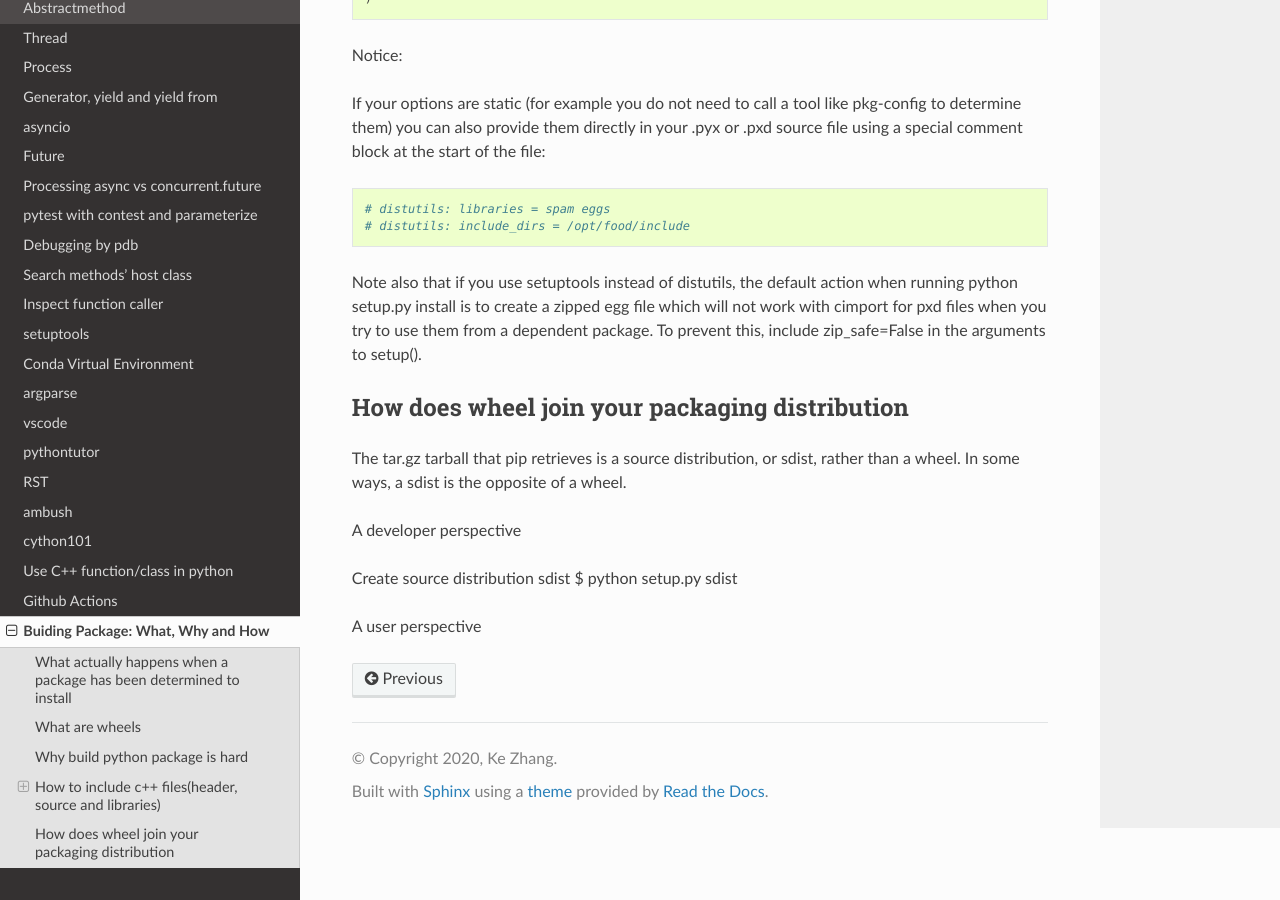
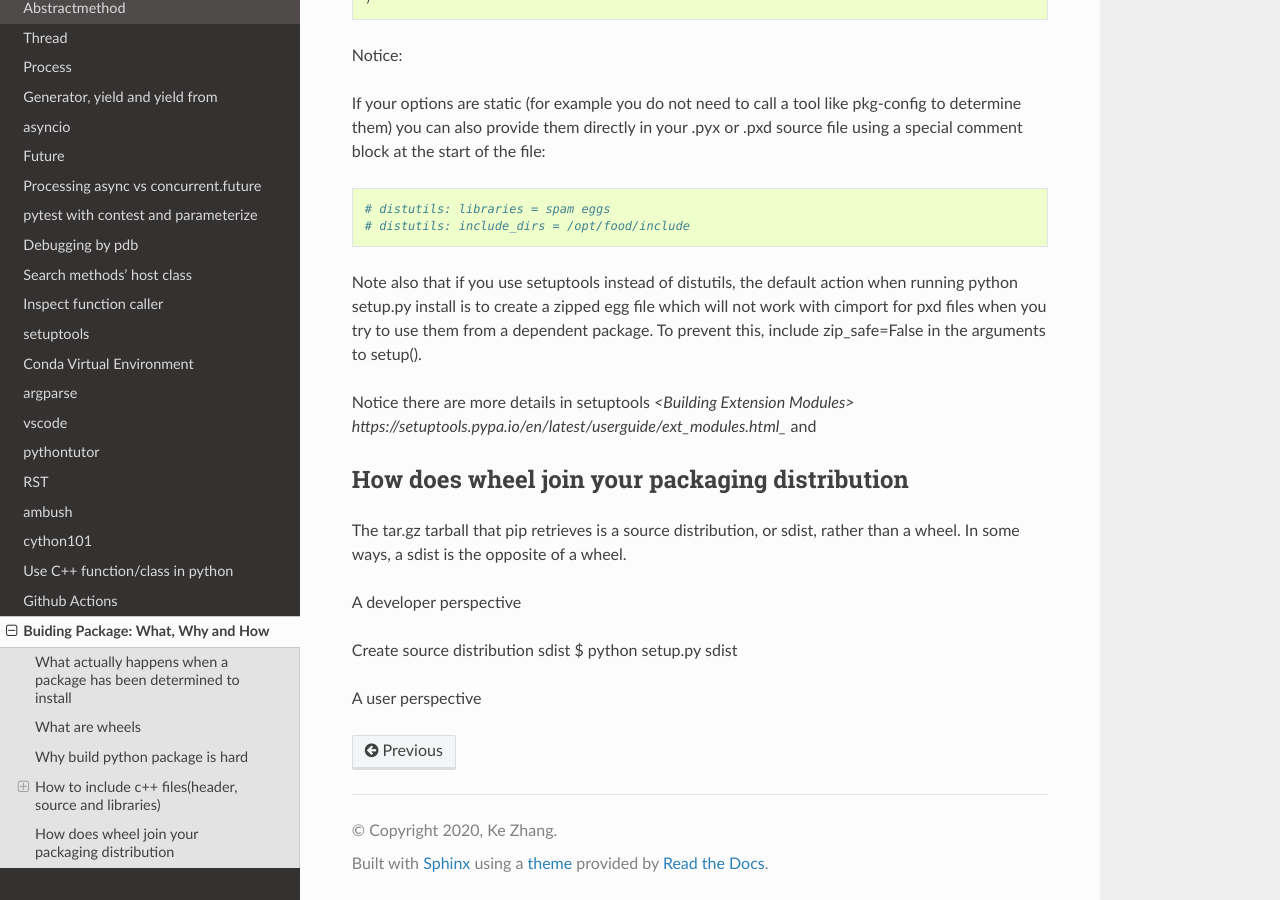
Before and after one commit to ke-zhang-rd/krystal, a Sphinx documentation site: the page built from docs/source/wheel.rst, in a window 1280 px wide and 900 px high, scrolled down 2252 px. Built offline with Sphinx 7.4.7 and the Read the Docs theme 2.0.0, drawn with Linux system fonts in a browser that asks for light colours.

Commit message:
Update wheel.rst

```diff
--- a/docs/source/wheel.rst
+++ b/docs/source/wheel.rst
@@ -115,7 +115,7 @@ If your options are static (for example you do not need to call a tool like pkg-
 
 Note also that if you use setuptools instead of distutils, the default action when running python setup.py install is to create a zipped egg file which will not work with cimport for pxd files when you try to use them from a dependent package. To prevent this, include zip_safe=False in the arguments to setup().
 
-
+Notice there are more details in setuptools `<Building Extension Modules> https://setuptools.pypa.io/en/latest/userguide/ext_modules.html_` and
 
 How does wheel join your packaging distribution
 -----------------------------------------------
```
